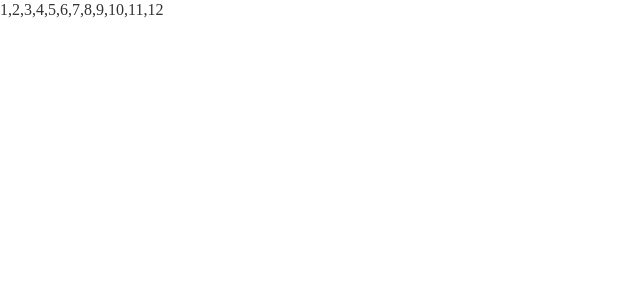
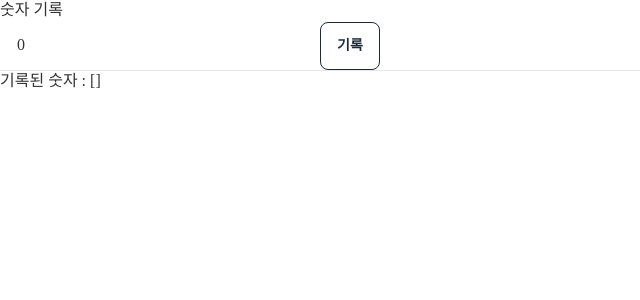
Before and after one commit to NewBean0312/react-test, a React (Create React App) app: page / in a window 1280 px wide. Shown: the top 300 px of the page, without its empty margins (0-640 px from the left). Built offline with nearby package versions, Linux system fonts and the light colour scheme; a web font is replaced by a local one.

Commit message:
숫자가 교체되는게 아니라, 쌓이도록 설정

```diff
--- a/src/NoRecord.js
+++ b/src/NoRecord.js
@@ -1,23 +1,16 @@
 import React, { useState } from "react";
 
 function NoRecord() {
-  const [arr, setArr] = useState([1, 2, 3, 4, 5]);
-
-  setTimeout(() => {
-    setArr([...arr, arr.length + 1]);
-  }, 1000);
-
   const [no, setNo] = useState(0);
-  const [recordNo, setRecordNo] = useState(0);
+  const [recordNos, setRecordNos] = useState([]);
 
   const saveNo = () => {
-    setRecordNo(no);
+    setRecordNos([...recordNos, no]);
   };
 
   return (
     <>
-      {arr.join(",")}
-      {/* <h1>숫자 기록</h1>
+      <h1>숫자 기록</h1>
       <input
         type="number"
         value={no}
@@ -28,7 +21,7 @@ function NoRecord() {
         기록
       </button>
       <hr />
-      기록된 숫자 : {recordNo} */}
+      기록된 숫자 : [{recordNos.join(",")}]
     </>
   );
 }
```
